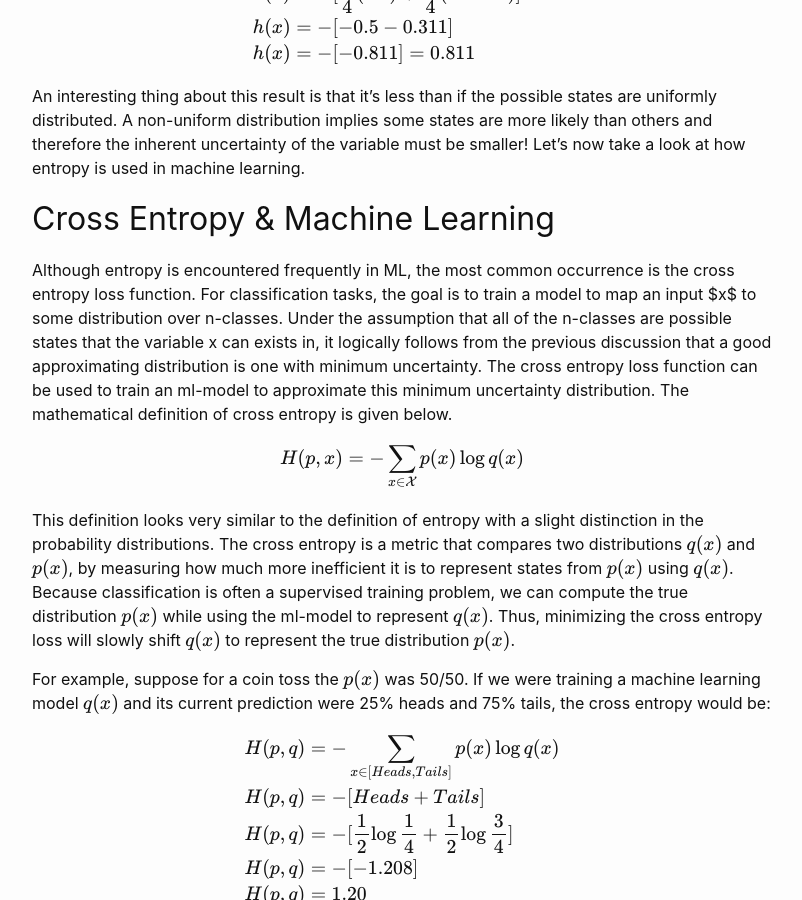
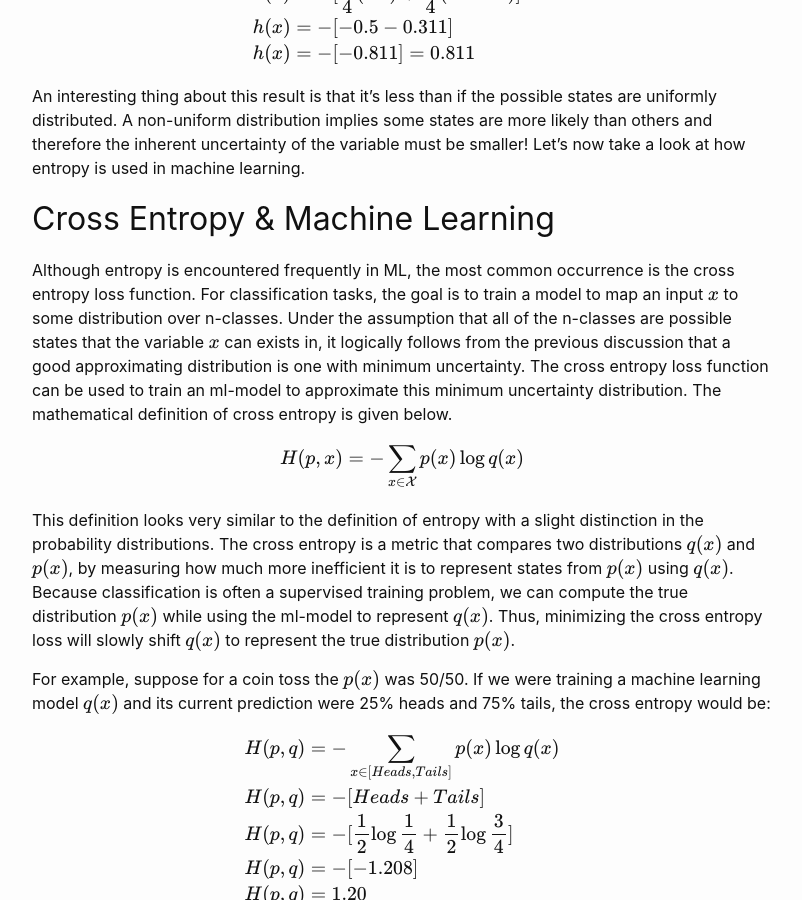
Before and after one commit to DevarakondaV/DevarakondaV.github.io, a Jekyll site: the page built from _posts/2024-03-02-A-Brief-Look-At-Entropy.markdown, in a window 1280 px wide and 900 px high, scrolled down 1411 px. Shown: the whole window, without its empty margins (238-1040 px from the left). Built offline with Jekyll 4.4.1, drawn with Linux system fonts in a browser that asks for light colours; formulas are drawn with MathJax 3; some of the changed text lies outside the part shown.

Commit message:
typo fix.

```diff
--- a/_posts/2024-03-02-A-Brief-Look-At-Entropy.markdown
+++ b/_posts/2024-03-02-A-Brief-Look-At-Entropy.markdown
@@ -11,13 +11,13 @@
 
 ## Entropy
 
-Entropy, in the context of information theory, was introduced by Claude Shannon when he was a graduate student. Shannon defined entropy as the inherent uncertainty of a variable's possible state. Mathematically, the entropy of a given variable $x$ is defined below.
+Entropy, in the context of information theory, was introduced by Claude Shannon when he was a graduate student. Shannon defined entropy as the inherent uncertainty of a variable's possible state. Mathematically, the entropy of a given variable $$x$$ is defined below.
 
 $$
 h(x) = \sum_{x \in \mathcal{X}} p(x)\log{p(x)}
 $$
 
-Suppose a variable $x$ can only exist in one state. Then using the above equation, the entropy is calculated like below.
+Suppose a variable $$x$$ can only exist in one state. Then using the above equation, the entropy is calculated like below.
 
 $$
 \begin{align*}
@@ -56,7 +56,7 @@
 
 ## Cross Entropy & Machine Learning
 
-Although entropy is encountered frequently in ML, the most common occurrence is the cross entropy loss function. For classification tasks, the goal is to train a model to map an input $x$ to some distribution over n-classes. Under the assumption that all of the n-classes are possible states that the variable x can exists in, it logically follows from the previous discussion that a good approximating distribution is one with minimum uncertainty. The cross entropy loss function can be used to train an ml-model to approximate this minimum uncertainty distribution. The mathematical definition of cross entropy is given below.
+Although entropy is encountered frequently in ML, the most common occurrence is the cross entropy loss function. For classification tasks, the goal is to train a model to map an input $$x$$ to some distribution over n-classes. Under the assumption that all of the n-classes are possible states that the variable $$x$$ can exists in, it logically follows from the previous discussion that a good approximating distribution is one with minimum uncertainty. The cross entropy loss function can be used to train an ml-model to approximate this minimum uncertainty distribution. The mathematical definition of cross entropy is given below.
 
 $$
 H(p, x) = - \sum_{x \in \mathcal{X}} p(x) \log{q(x)}
```
